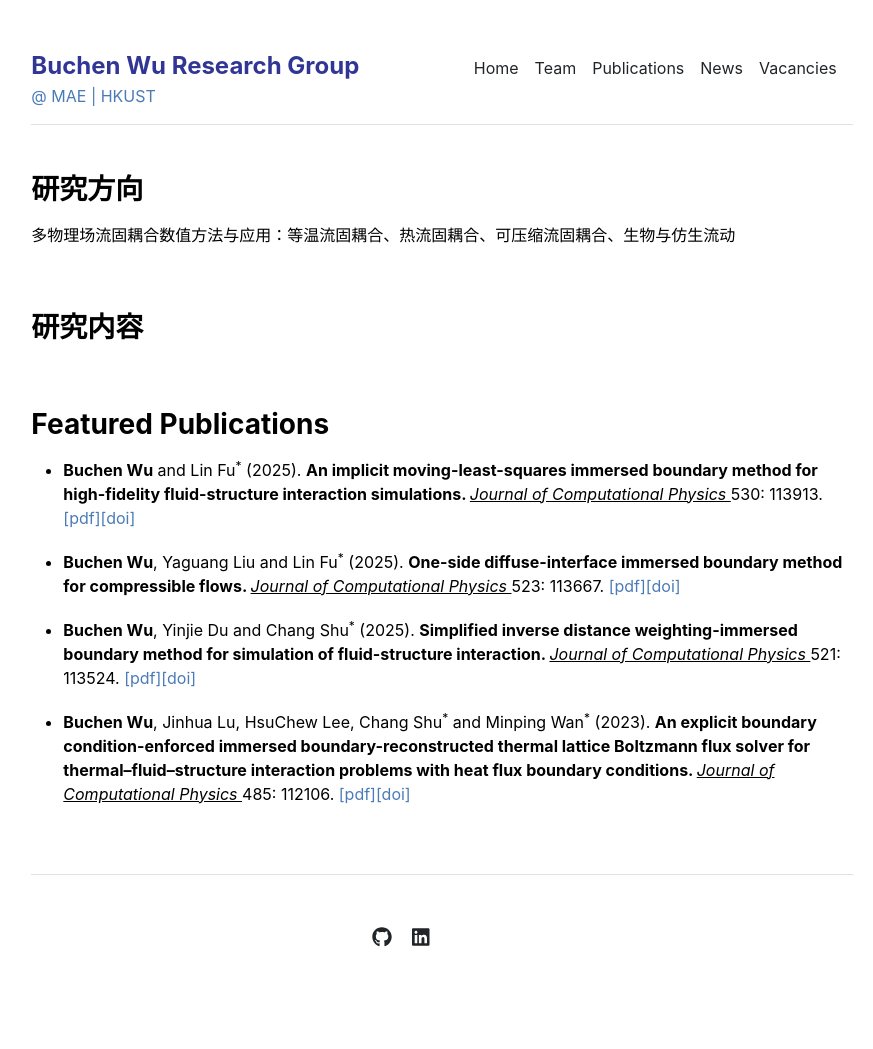
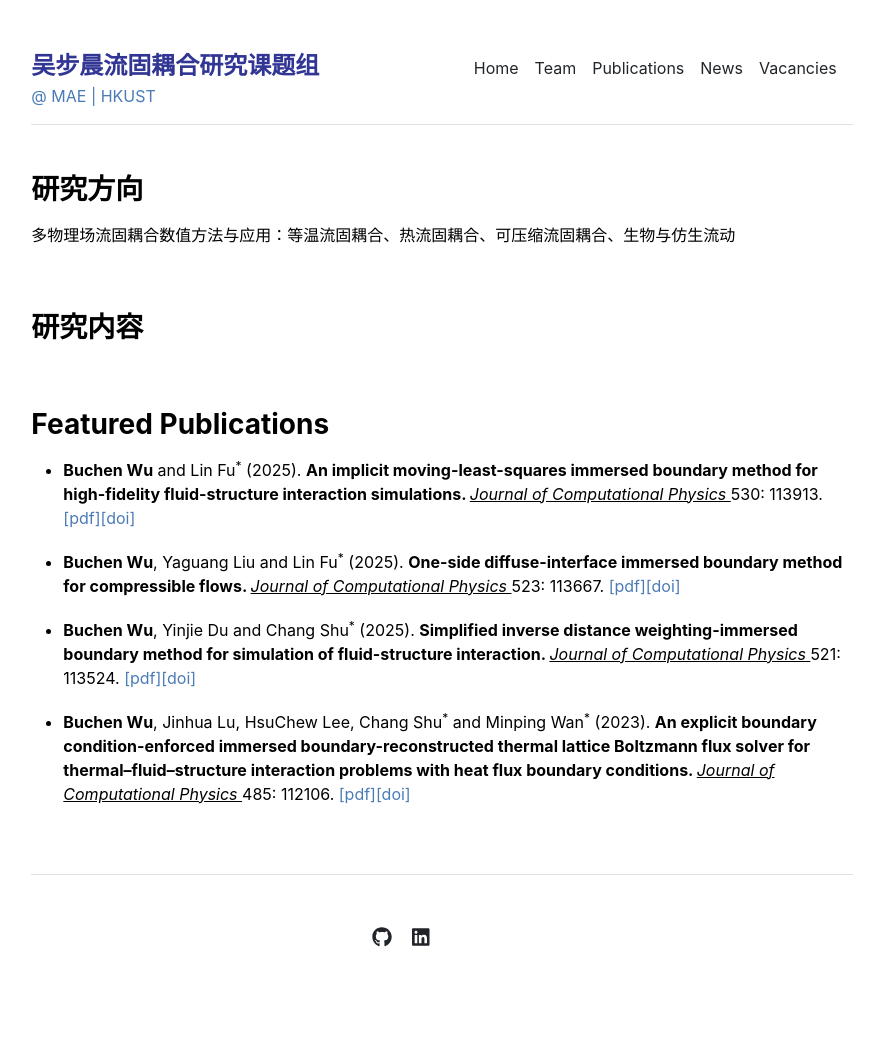
Before and after one commit to buchenwu/buchenwu.github.io, a Jekyll site: the page built from index.md, in a window 1280 px wide. Shown: the whole page, without its empty margins (198-1071 px from the left). Built offline with Jekyll 4.4.1, drawn with Linux system fonts in a browser that asks for light colours.

Commit message:
Update _config.yml

```diff
--- a/_config.yml
+++ b/_config.yml
@@ -1,6 +1,6 @@
 url: "http://wu-researchgroup.com" # the base hostname & protocol for your site, e.g. http://example.com
 baseurl: "" # the subpath of your site, e.g. /blog
-title: "Buchen Wu Research Group" # the name of your site, e.g. ACME Corp.
+title: "吴步晨流固耦合研究课题组" # the name of your site, e.g. ACME Corp.
 description: "@ MAE | HKUST"
 
 # Homepage limit posts
```
